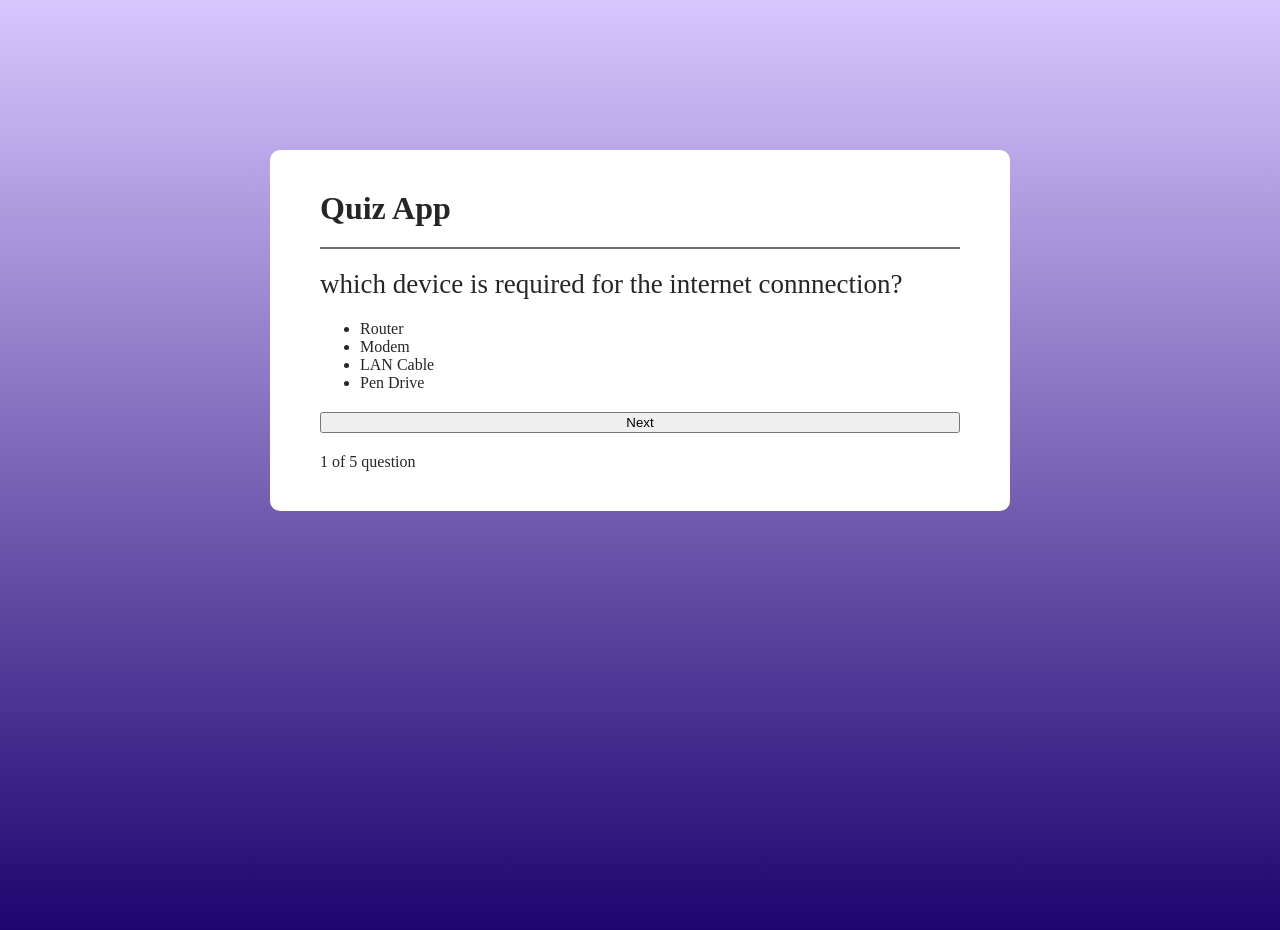
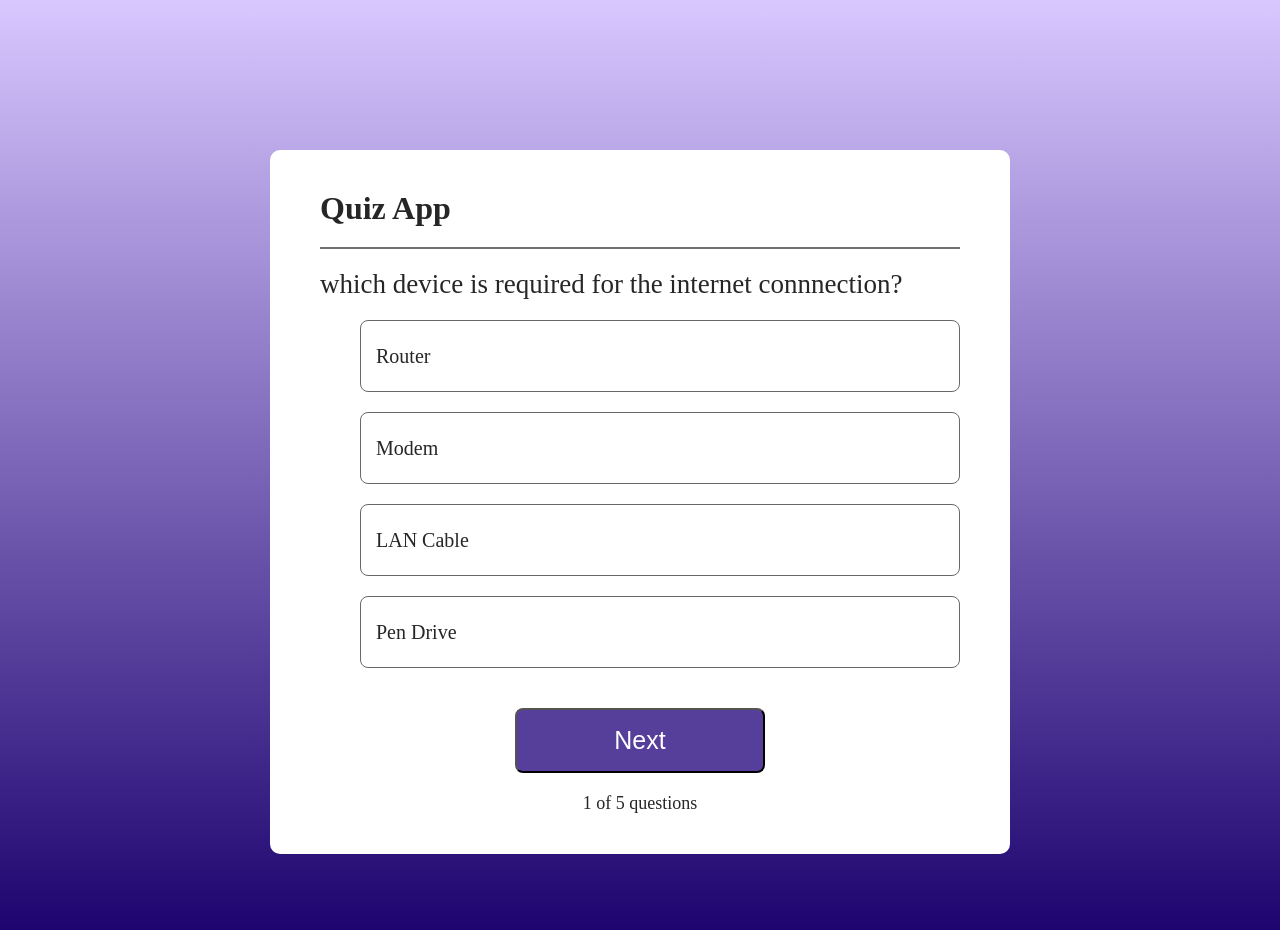
Before and after one commit to Lhachhen12/Quiz-app, a React app: page / in a window 1280 px wide. Shown: the top 930 px of the page. Built offline with nearby package versions, Linux system fonts and the light colour scheme; the HTML template or start-up script is replaced by a standard one.

Commit message:
halka css change gareko xu

```diff
--- a/src/Components/Quiz.css
+++ b/src/Components/Quiz.css
@@ -22,3 +22,32 @@
     font-size: 27px;
     font-weight: 500;
 }
+
+.container ul li{
+    display: flex;
+    align-items: center;
+    height: 70px;
+    padding-left: 15px;
+    border: 1px solid #686868;
+    border-radius: 8px;
+    margin-bottom: 20px;
+    cursor: pointer;
+    font-size: 20px;
+}
+
+.container button{
+    margin: auto;
+    width: 250px;
+    height: 65px;
+    background: #553f9a;
+    color: #fff;
+    border-radius: 8px;
+    font-size: 25px;
+    cursor: pointer;
+    font-weight: 500;
+}
+
+.container .index{
+    margin: auto;
+    font-size: 18px;
+}
--- a/src/Components/Quiz.jsx
+++ b/src/Components/Quiz.jsx
@@ -15,7 +15,7 @@ const Quiz = () => {
             <li>Pen Drive</li>
         </ul>
         <button>Next</button>
-        <div className='index'> 1 of 5 question</div>
+        <div className='index'> 1 of 5 questions</div>
     </div>
   )
 }
```
